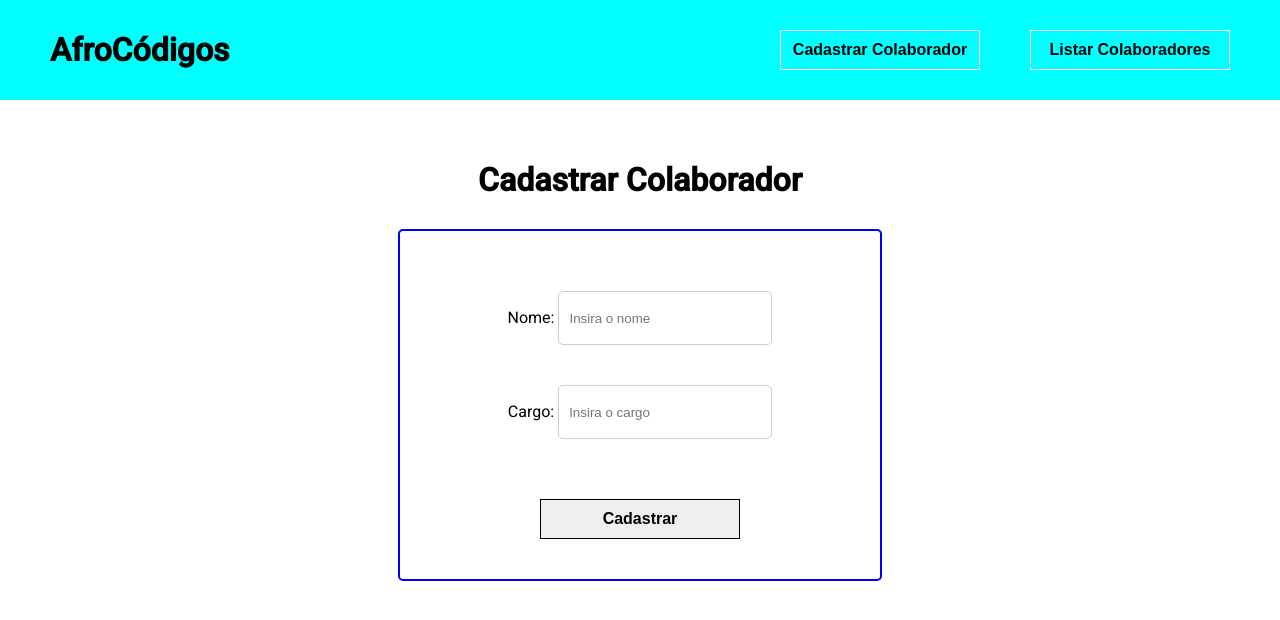
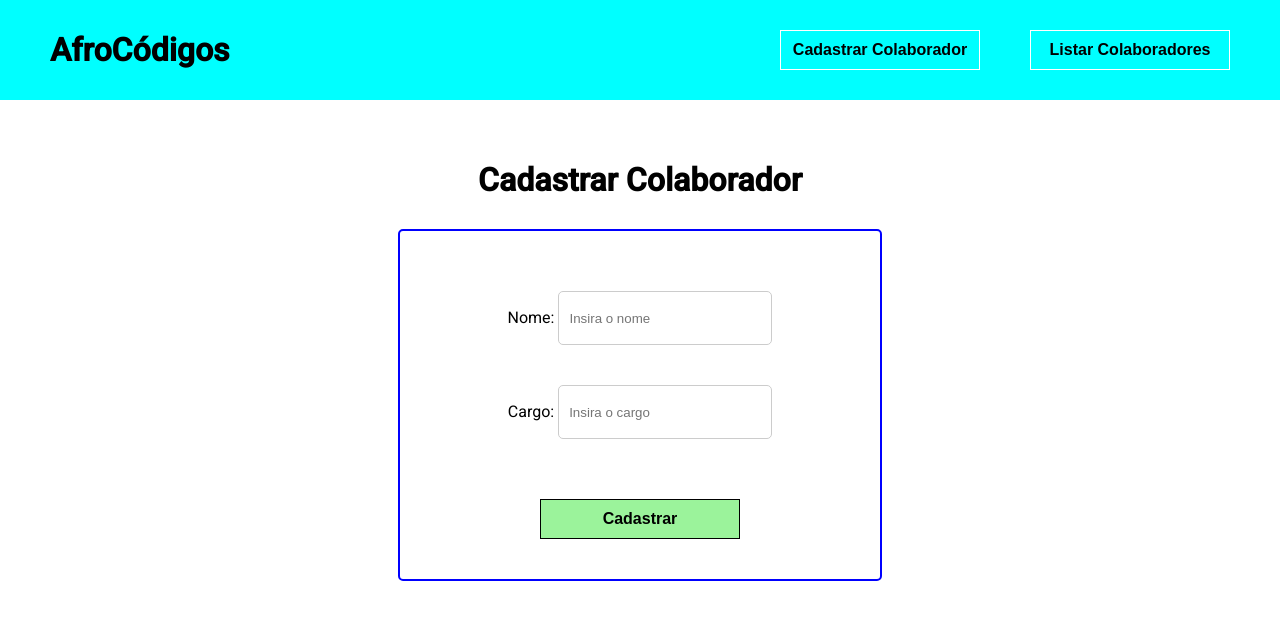
Before and after one commit to vanilo-ferreira/projeto-afrocodigos, an Angular app: page /collaborators/register in a window 1280 px wide. Shown: the top 620 px of the page. Built offline with nearby package versions, Linux system fonts and the light colour scheme.

Commit message:
feat: Alterar a cor do component CreateCollaboratorsComponent

```diff
--- a/src/app/create-collaborators/create-collaborators.component.css
+++ b/src/app/create-collaborators/create-collaborators.component.css
@@ -60,6 +60,7 @@
 .formulario button {
     font-size: 16px;
     border: solid 1px black;
+    background-color: rgb(155, 243, 155);
     height: 40px;
     width: 200px;
     font-weight: bold;
```
